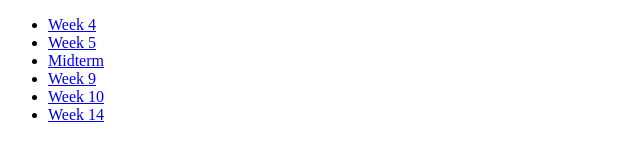
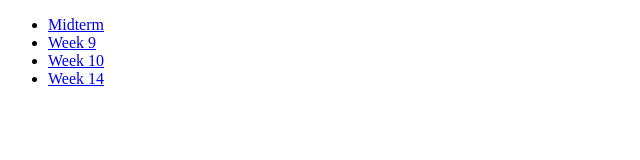
Before and after one commit to Jason-wolz/Html-Samples, a plain HTML site: page index.html in a window 1280 px wide. Shown: the whole page, without its empty margins (0-640 px from the left). Drawn offline with Linux system fonts and the light colour scheme.

Commit message:
Update index.html

```diff
--- a/index.html
+++ b/index.html
@@ -7,8 +7,6 @@
 		<body>
 			<section>
 				<ul>
-					<li><a href="inet1650/week4/index.html">Week 4</a></li>
-					<li><a href="inet1650/week5/index.html">Week 5</a></li>
 					<li><a href="inet1650/mid-term/index.html">Midterm</a></li>
 					<li><a href="inet1650/week9/index.html">Week 9</a></li>
 					<li><a href="inet1650/week10/index.html">Week 10</a></li>
```
